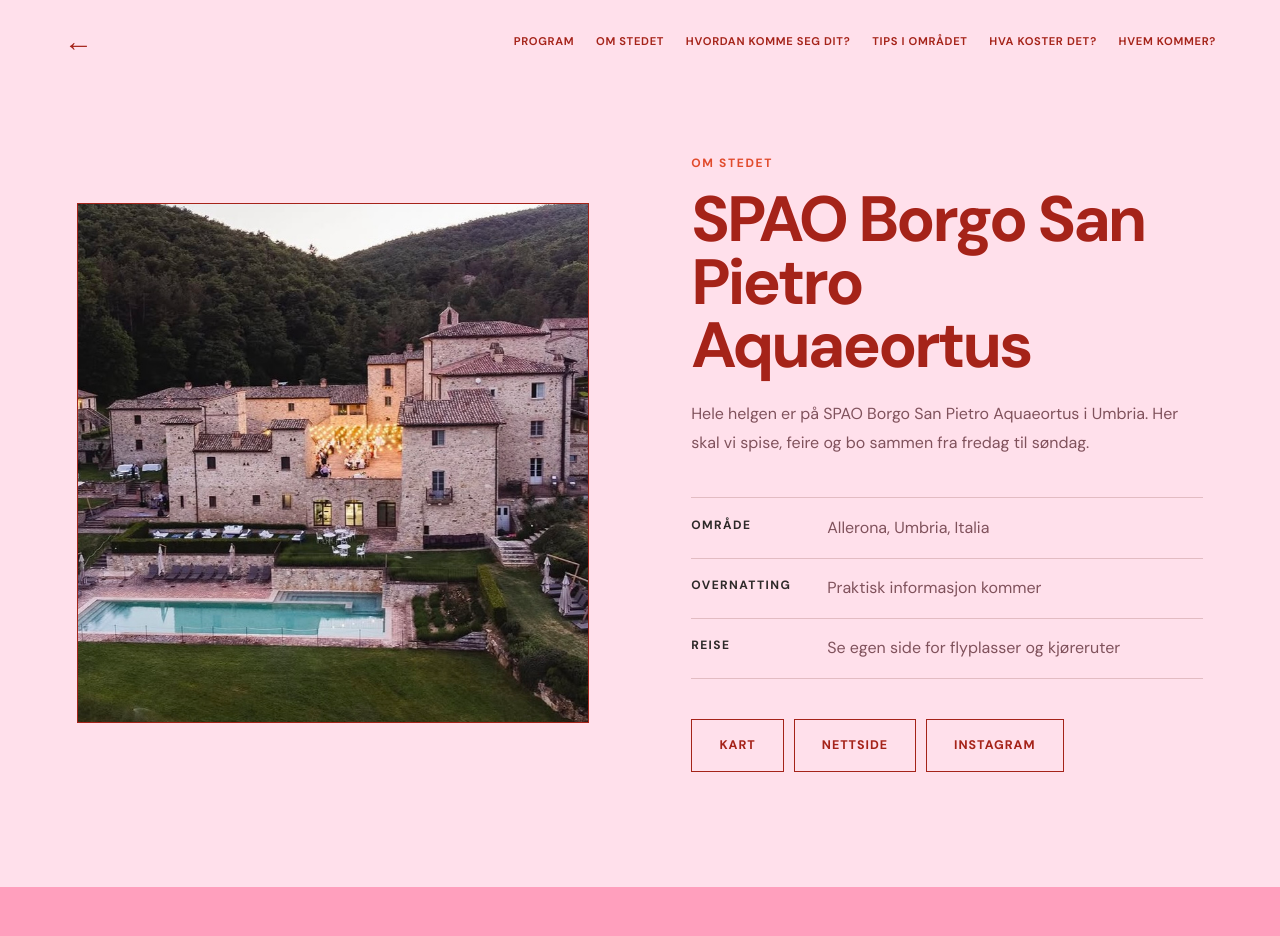
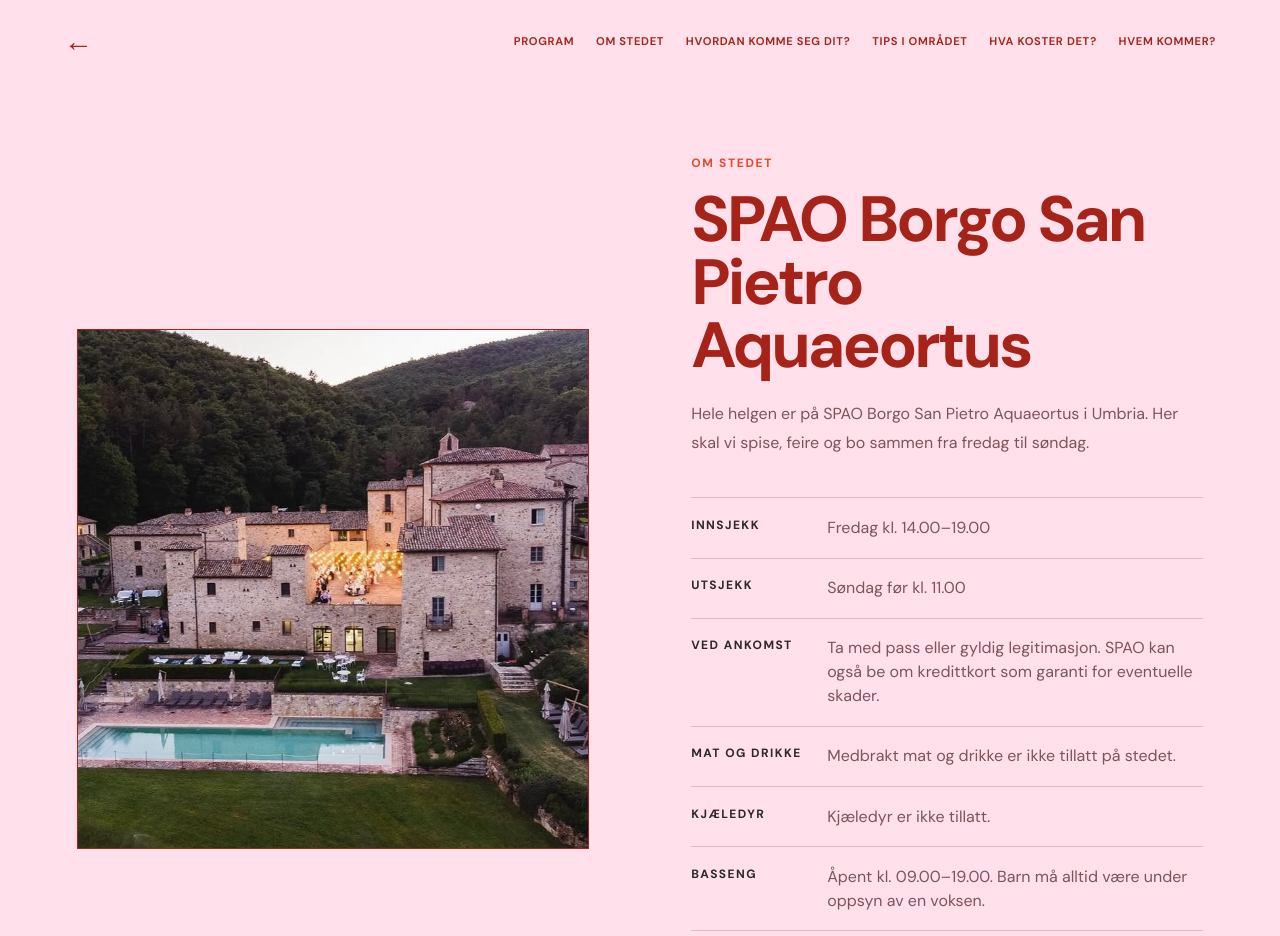
Before and after one commit to martaogmarius/martaogmarius.github.io, a Next.js app: page /om-stedet in a window 1280 px wide. Shown: the top 936 px of the page. Built offline with nearby package versions, Linux system fonts and the light colour scheme.

Commit message:
Add practical guest information from venue agreement

```diff
--- a/app/om-stedet/page.tsx
+++ b/app/om-stedet/page.tsx
@@ -13,7 +13,14 @@ export default function PlacePage() {
         <div className="place-copy">
           <p className="kicker">Om stedet</p><h1 className="page-title">{wedding.venue}</h1>
           <p>Hele helgen er på SPAO Borgo San Pietro Aquaeortus i Umbria. Her skal vi spise, feire og bo sammen fra fredag til søndag.</p>
-          <dl><div><dt>Område</dt><dd>{wedding.place}</dd></div><div><dt>Overnatting</dt><dd>Praktisk informasjon kommer</dd></div><div><dt>Reise</dt><dd>Se egen side for flyplasser og kjøreruter</dd></div></dl>
+          <dl className="practical-info">
+            <div><dt>Innsjekk</dt><dd>Fredag kl. 14.00–19.00</dd></div>
+            <div><dt>Utsjekk</dt><dd>Søndag før kl. 11.00</dd></div>
+            <div><dt>Ved ankomst</dt><dd>Ta med pass eller gyldig legitimasjon. SPAO kan også be om kredittkort som garanti for eventuelle skader.</dd></div>
+            <div><dt>Mat og drikke</dt><dd>Medbrakt mat og drikke er ikke tillatt på stedet.</dd></div>
+            <div><dt>Kjæledyr</dt><dd>Kjæledyr er ikke tillatt.</dd></div>
+            <div><dt>Basseng</dt><dd>Åpent kl. 09.00–19.00. Barn må alltid være under oppsyn av en voksen.</dd></div>
+          </dl>
           <div className="place-links"><a className="outline-button" href={wedding.mapUrl} target="_blank" rel="noreferrer">Kart</a><a className="outline-button" href={wedding.venueUrl} target="_blank" rel="noreferrer">Nettside</a><a className="outline-button" href={wedding.instagramUrl} target="_blank" rel="noreferrer">Instagram</a></div>
         </div>
       </section>
--- a/app/program/page.tsx
+++ b/app/program/page.tsx
@@ -15,7 +15,7 @@ export default function ProgramPage() {
         <div className="schedule">
           <article className="day-card pink"><p className="day-number">25</p><p className="day-name">Fredag · juni</p><h3>Pizza & bli kjent</h3><p>Pizza, vin og en hyggelig kveld sammen før bryllupet.</p><span>{wedding.fridayTime}</span></article>
           <article className="day-card red"><p className="day-number">26</p><p className="day-name">Lørdag · juni</p><h3>Bryllupsdagen</h3><p>Vielse, middag og fest.</p><span>{wedding.saturdayTime}</span></article>
-          <article className="day-card cream"><p className="day-number">27</p><p className="day-name">Søndag · juni</p><h3>Frokost & avreise</h3><p>Frokost og en rolig morgen før utsjekk.</p><span>Utsjekk senest kl. 11.30</span></article>
+          <article className="day-card cream"><p className="day-number">27</p><p className="day-name">Søndag · juni</p><h3>Frokost & avreise</h3><p>Frokost og en rolig morgen før utsjekk.</p><span>Utsjekk før kl. 11.00</span></article>
         </div>
       </section>
       <SiteFooter />
```
